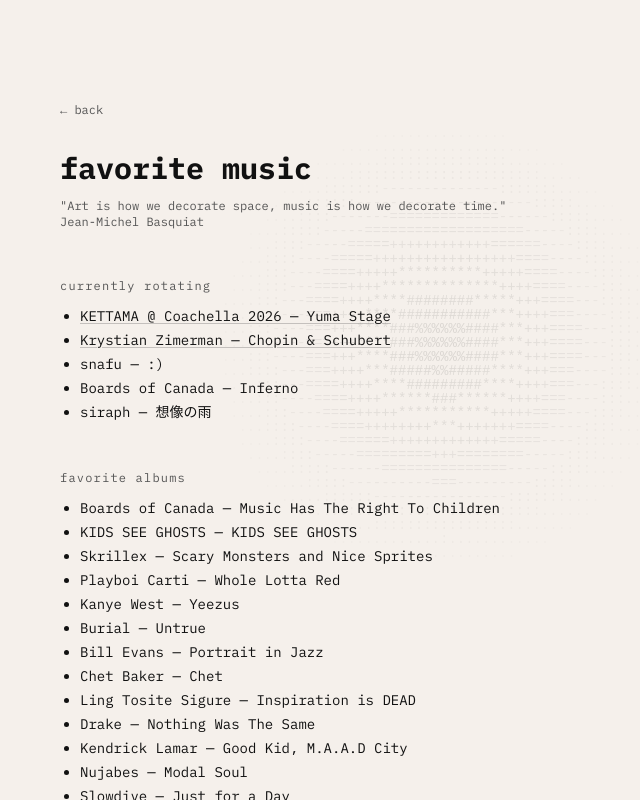
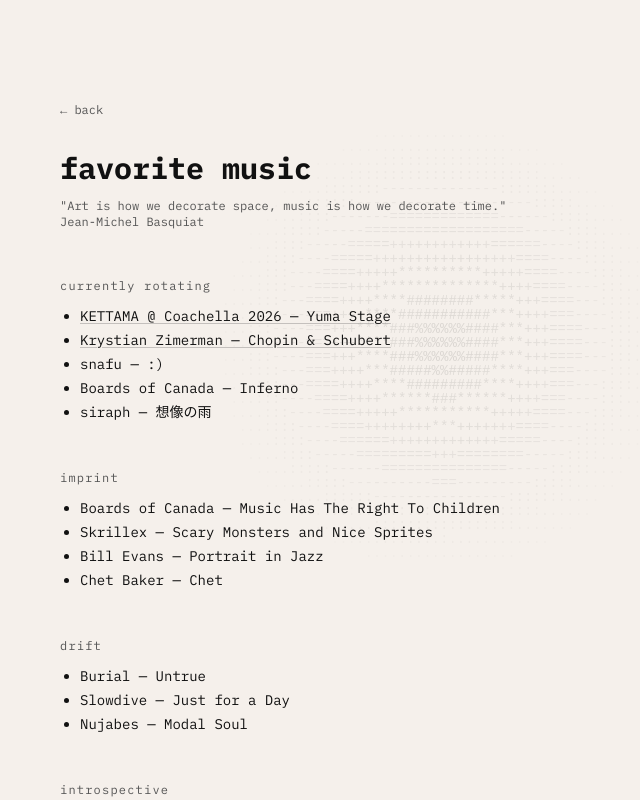
Before and after one commit to ashwinthampi/ashwinthampi.github.io, a React (Vite) app: page / in a window 1280 px wide. Both pictures are taken after a click on the button "favorite music". Shown: the top 800 px of the page, without its empty margins (316-956 px from the left). Built offline with nearby package versions, Linux system fonts and the light colour scheme.

Commit message:
Personalized my favorite music page

```diff
--- a/src/components/MusicPage.tsx
+++ b/src/components/MusicPage.tsx
@@ -24,27 +24,42 @@
     ],
   },
   {
-    title: 'favorite albums',
+    title: 'imprint',
     items: [
       'Boards of Canada — Music Has The Right To Children',
+      'Skrillex — Scary Monsters and Nice Sprites',
+      'Bill Evans — Portrait in Jazz',
+      'Chet Baker — Chet',
+    ],
+  },
+  {
+    title: 'drift',
+    items: [
+      'Burial — Untrue',
+      'Slowdive — Just for a Day',
+      'Nujabes — Modal Soul',
+    ],
+  },
+  {
+    title: 'introspective',
+    items: [
       'KIDS SEE GHOSTS — KIDS SEE GHOSTS',
-      'Skrillex — Scary Monsters and Nice Sprites',
+      'Drake — Nothing Was The Same',
+      'Kendrick Lamar — Good Kid, M.A.A.D City',
+    ],
+  },
+  {
+    title: 'kinetic',
+    items: [
       'Playboi Carti — Whole Lotta Red',
       'Kanye West — Yeezus',
-      'Burial — Untrue',
-      'Bill Evans — Portrait in Jazz',
-      'Chet Baker — Chet',
+      'Jack Ü — Jack Ü',
       'Ling Tosite Sigure — Inspiration is DEAD',
-      'Drake — Nothing Was The Same',
-      'Kendrick Lamar — Good Kid, M.A.A.D City',
-      'Nujabes — Modal Soul',
-      'Slowdive — Just for a Day',
-      'Jack Ü — Jack Ü',
       "YOU LOVE HER COZ SHE'S DEAD — YOU LOVE HER COZ SHE'S DEAD",
     ],
   },
   {
-    title: 'favorite dj sets',
+    title: 'dj sets',
     items: [
       {
         title: 'Skrillex — Live @ Ultra Music Festival 2015',
```
